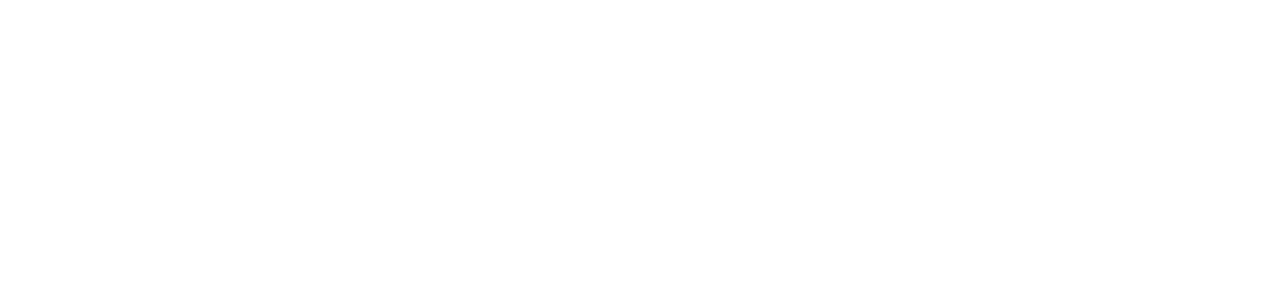
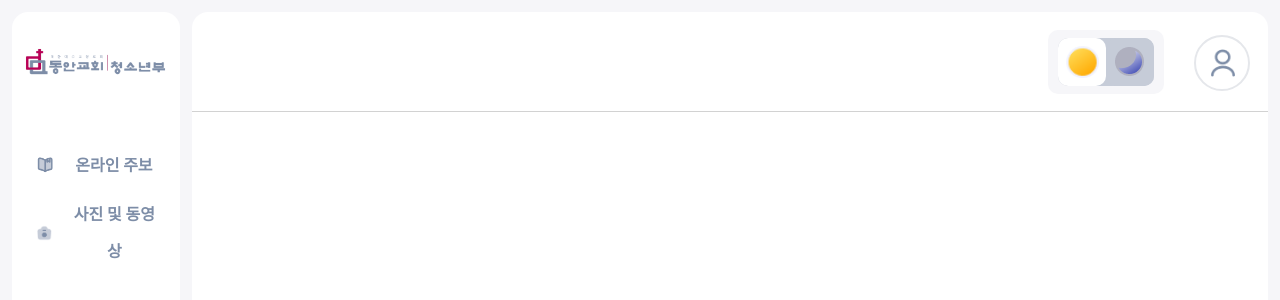
Before and after one commit to Dongan-youth/notice, a React (Create React App) app: page /photos-and-videos in a window 1280 px wide. Before the commit this address had no page. Shown: the top 300 px of the page. Built offline with nearby package versions, Linux system fonts and the light colour scheme.

Commit message:
FEAT: Menu2 사진 및 동영상 퍼블리싱 구현

```diff
--- a/src/App.js
+++ b/src/App.js
@@ -9,6 +9,7 @@
 import JoinP from "./Pages/PC/JoinP";
 import MyPageP from "./Pages/PC/MyPageP";
 import Menu1P from "./Pages/PC/Menu1P";
+import Menu2P from "./Pages/PC/Menu2P";
 
 function App() {
   const [isMobile, setIsMobile] = useState(window.innerWidth < 768);
@@ -42,7 +43,7 @@
           <Route path="/join" element={<JoinP/>} />
           <Route path="/mypage" element={<MyPageP/>}/>
           <Route path="/online-notice" element={<Menu1P/>}/>
-          {/* <Route path="/photos-and-videos" element={<Menu2/>}/> */}
+          <Route path="/photos-and-videos" element={<Menu2P/>}/>
         </Routes>
       </BrowserRouter>
     )
--- /dev/null
+++ b/src/Components/PC/Menu2/Menu2.js
@@ -0,0 +1,11 @@
+import React from 'react'
+import Title from '../Common/Title'
+
+const Menu2 = () => {
+  return (
+    <div className='flex flex-col w-full h-full gap-[0.75rem]'>
+        <Title title={"사진 및 동영상"}/>
+    </div>  )
+}
+
+export default Menu2
--- /dev/null
+++ b/src/Pages/PC/Menu2P.js
@@ -0,0 +1,13 @@
+import React from 'react'
+import Layout from '../../Components/PC/Layout/Layout'
+import Menu2 from '../../Components/PC/Menu2/Menu2'
+
+const Menu2P = () => {
+  return (
+    <Layout>
+        <Menu2/>
+    </Layout>
+  )
+}
+
+export default Menu2P
```
